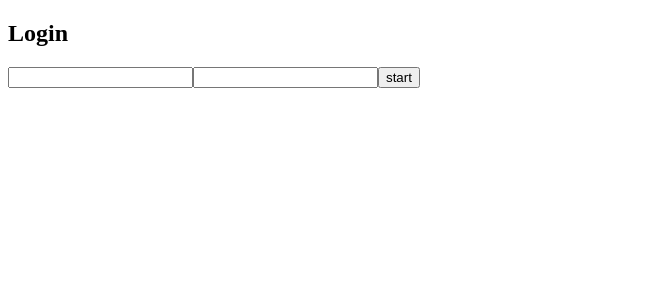
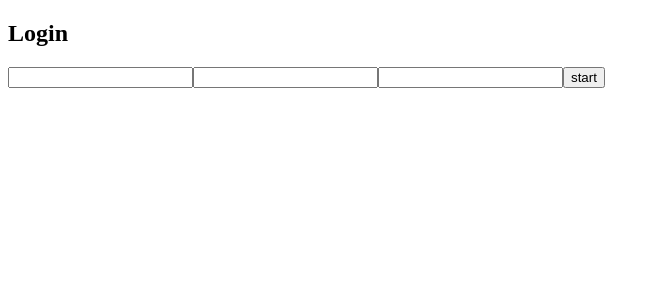
Before and after one commit to kototo522/zinbee-app, a Next.js app: page /login in a window 1280 px wide. Shown: the top 300 px of the page, without its empty margins (0-660 px from the left). Built offline with nearby package versions, Linux system fonts and the light colour scheme.

Commit message:
add: 入力欄の追加

```diff
--- a/src/pages/login.tsx
+++ b/src/pages/login.tsx
@@ -1,18 +1,51 @@
 import type { NextPage } from 'next'
 import { useRouter } from 'next/router'
+import { SetStateAction, useState } from 'react'
+
+type changeEvent = {
+  target: {
+    value: React.SetStateAction<string>
+  }
+}
 
 const Login: NextPage = () => {
   const router = useRouter()
+  const [name, setName] = useState('')
+  const [email, setEmail] = useState('')
+  const [password, setPassword] = useState('')
+
   function jumpHome() {
-    router.push('./')
+    name && email && password ? router.push('./') : console.log('未入力')
+    console.log(name, email, password)
+  }
+
+  const handleNameChange = (event: changeEvent) => {
+    setName(event.target.value)
+  }
+  const handleEmailChange = (event: changeEvent) => {
+    setEmail(event.target.value)
+  }
+  const handlePasswordChange = (event: changeEvent) => {
+    setPassword(event.target.value)
   }
 
   return (
     <div>
       <h2>Login</h2>
-      <input type="text" id="name" name="name" />
-      <input type="email" id="email" name="email" />
-      <input type="button" value="start" onClick={jumpHome} />
+      <input type="text" id="name" name="name" onChange={handleNameChange} />
+      <input
+        type="email"
+        id="email"
+        name="email"
+        onChange={handleEmailChange}
+      />
+      <input
+        type="text"
+        id="password"
+        name="password"
+        onChange={handlePasswordChange}
+      />
+      <input type="submit" value="start" onClick={jumpHome} />
     </div>
   )
 }
```
